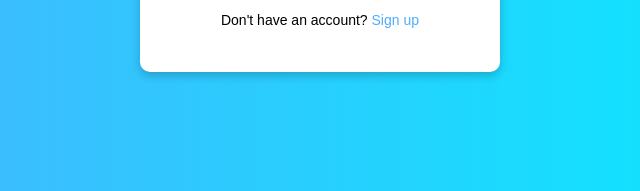
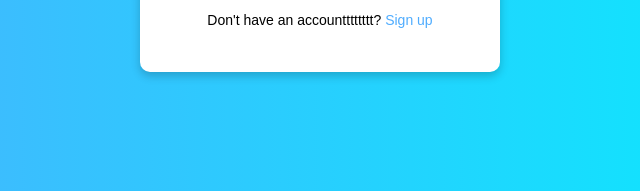
Before and after one commit to rajyegappan-png/raj, a plain HTML site: page login.html in a window 1280 px wide. Shown: the part 490-681 px from the top of the page, 320-960 px from the left. Drawn offline with Linux system fonts and the light colour scheme.

Commit message:
Update login.html

```diff
--- a/login.html
+++ b/login.html
@@ -88,7 +88,7 @@
         </form>
 
         <div class="footer">
-            <p>Don't have an account? <a href="#">Sign up</a></p>
+            <p>Don't have an accountttttttt? <a href="#">Sign up</a></p>
         </div>
     </div>
 
```
